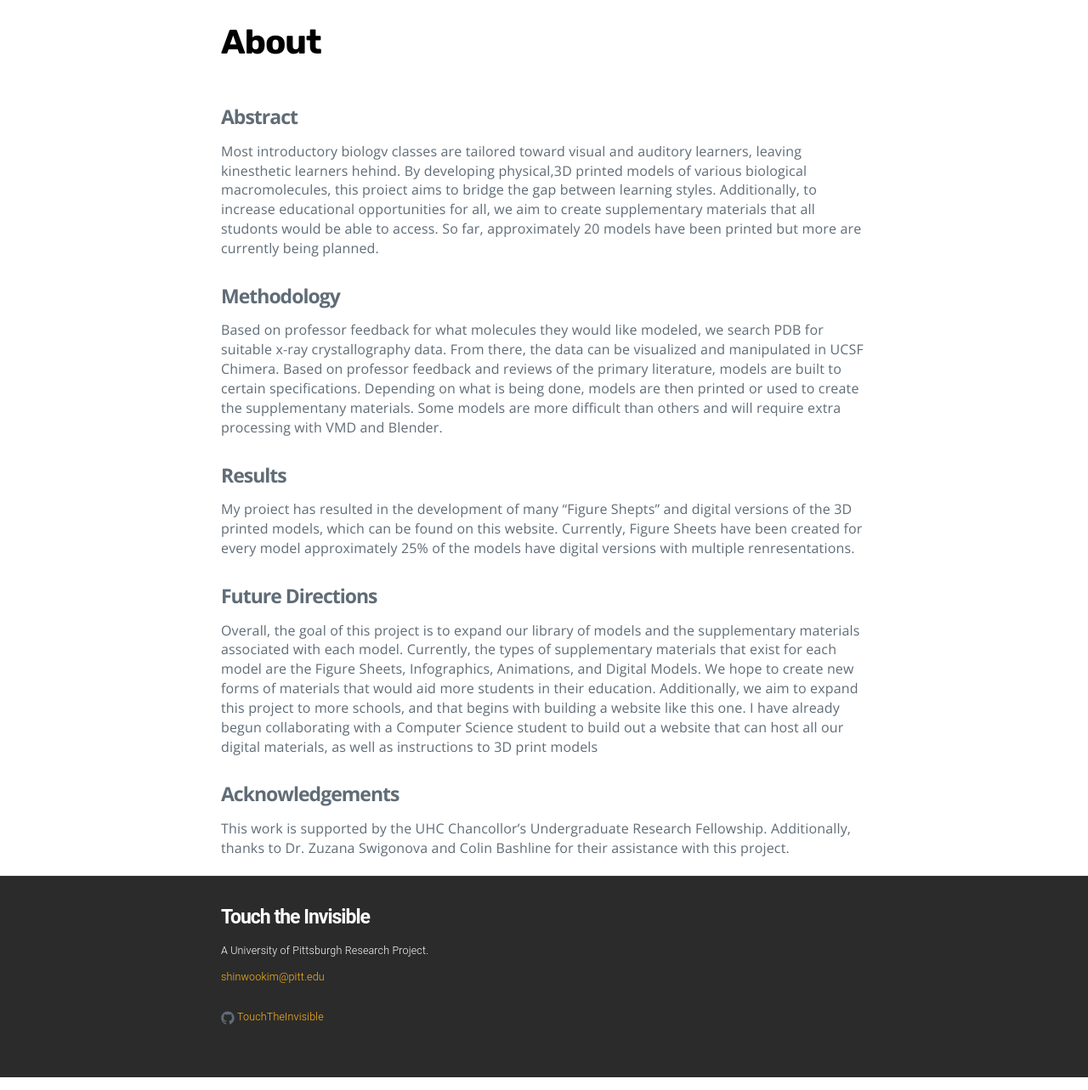
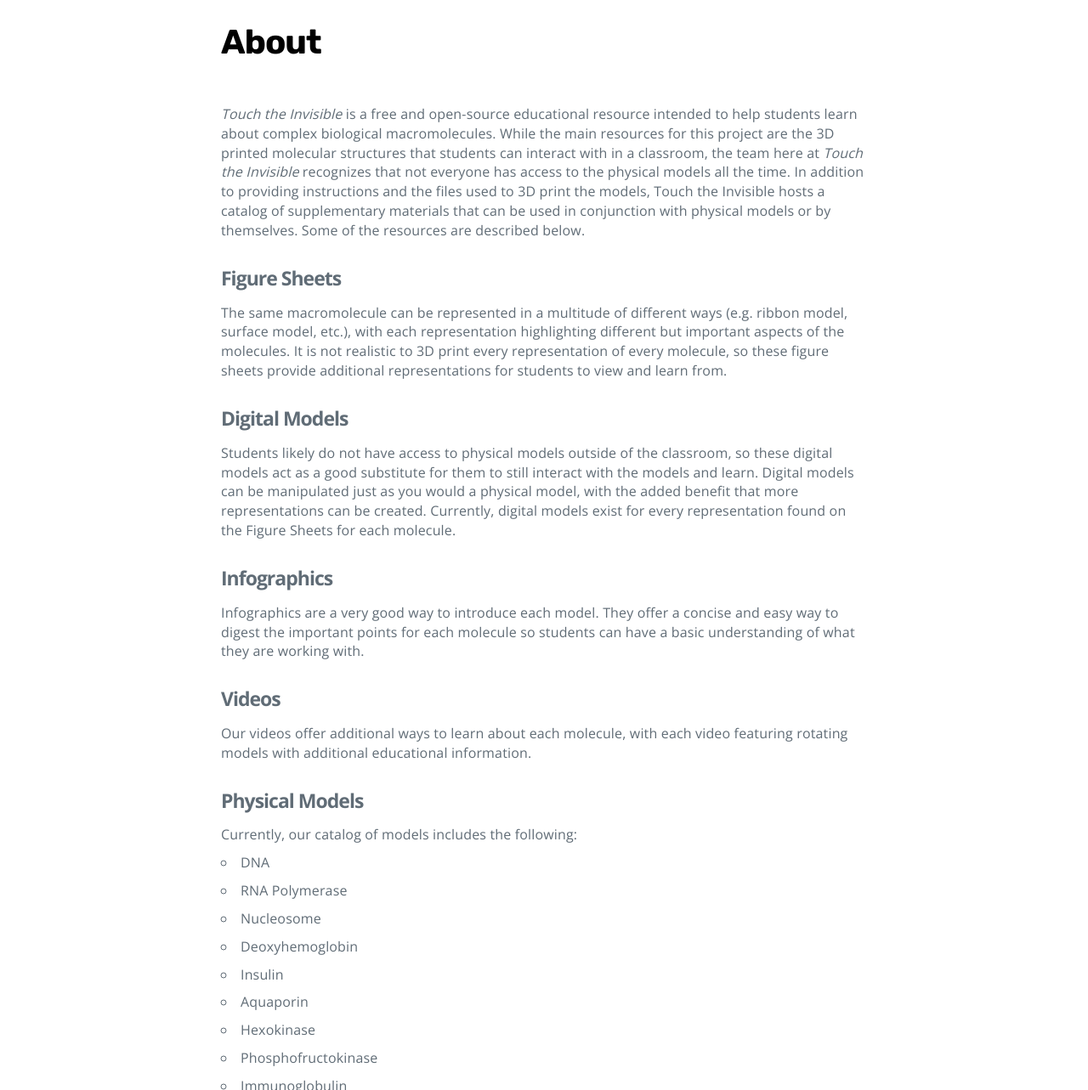
Before and after one commit to TouchTheInvisible/touchtheinvisible.github.io, a Jekyll site: the page built from about.md, in a window 1280 px wide and 1400 px high, cut to the strip 117-1400 px from the top of the window. Shown: the whole strip at 85% size. Built offline with Jekyll 4.4.1, drawn with Linux system fonts in a browser that asks for light colours; some web fonts are replaced; some of the changed text lies outside the part shown.

Commit message:
Update about.md

```diff
--- a/about.md
+++ b/about.md
@@ -3,22 +3,33 @@
 title: About
 permalink: /about/
 ---
-## Abstract
-Most introductory biologv classes are tailored toward visual and auditory learners, leaving kinesthetic learners hehind. By developing physical,3D printed models of various biological macromolecules, this proiect aims to bridge the gap between learning styles. Additionally, to increase educational opportunities for all, we aim to create supplementary materials that all
-studonts would be able to access. So far, approximately 20 models have been printed but more are currently being planned.
-## Methodology
-Based on professor feedback for what molecules they would like modeled, we search PDB for suitable x-ray crystallography data. From there, the data can be visualized and manipulated in UCSF Chimera. Based on professor feedback and reviews of the primary literature, models are built to certain specifications. Depending on what is being done, models are then printed or used to create the supplementany materials. Some models are more difficult than others and will require extra processing with VMD and Blender.
+_Touch the Invisible_ is a free and open-source educational resource intended to help students learn about complex biological macromolecules. While the main resources for this project are the 3D printed molecular structures that students can interact with in a classroom, the team here at _Touch the Invisible_ recognizes that not everyone has access to the physical models all the time. In addition to providing instructions and the files used to 3D print the models, Touch the Invisible hosts a catalog of supplementary materials that can be used in conjunction with physical models or by themselves. Some of the resources are described below.
+## Figure Sheets
+The same macromolecule can be represented in a multitude of different ways (e.g. ribbon model, surface model, etc.), with each representation highlighting different but important aspects of the molecules. It is not realistic to 3D print every representation of every molecule, so these figure sheets provide additional representations for students to view and learn from.
+## Digital Models
+Students likely do not have access to physical models outside of the classroom, so these digital models act as a good substitute for them to still interact with the models and learn. Digital models can be manipulated just as you would a physical model, with the added benefit that more representations can be created. Currently, digital models exist for every representation found on the Figure Sheets for each molecule.
+## Infographics
+Infographics are a very good way to introduce each model. They offer a concise and easy way to digest the important points for each molecule so students can have a basic understanding of what they are working with.
+## Videos
+Our videos offer additional ways to learn about each molecule, with each video featuring rotating models with additional educational information.
+## Physical Models
+Currently, our catalog of models includes the following:
++ DNA
++ RNA Polymerase
++ Nucleosome
++ Deoxyhemoglobin
++ Insulin
++ Aquaporin
++ Hexokinase
++ Phosphofructokinase
++ Immunoglobulin
++ Ribonuclease A (RNase A)
++ Aminoacyl tRNA Synthetase
++ Gramicidin
++ LARP1
++ Catabolite Activator Protein (CAP)
++ Zinc Finger Motif
 
-## Results
-My proiect has resulted in the development of many "Figure Shepts" and digital versions of
-the 3D printed models, which can be found on this website. Currently, Figure Sheets have been
-created for every model approximately 25% of the models have digital versions with multiple
-renresentations.
 
-## Future Directions
-Overall, the goal of this project is to expand our library of models and the supplementary materials associated with each model. Currently, the types of supplementary materials that exist for each model are the Figure Sheets, Infographics, Animations, and Digital Models.
-We hope to create new forms of materials that would aid more students in their
-education. Additionally, we aim to expand this project to more schools, and that begins with building a website like this one. I have already begun collaborating with a Computer Science student to build out a website that can host all our digital materials, as well as instructions to 3D print models
-
-## Acknowledgements
-This work is supported by the UHC Chancollor's Undergraduate Research Fellowship. Additionally, thanks to Dr. Zuzana Swigonova and Colin Bashline for their assistance with this project.
+We are always looking to expand our catalog of models and library of educational resources, so let us know what you would like to see by leaving a message on our contact page.## Future Directions
+We are constantly looking to expand our catalog of models and our reach. If you are interested in getting involved with Touch the Invisible or looking to implement some of these models at your own university/school, please contact either Zuzana Swigonova at [zus3@pitt.edu](mailto:zus3@pitt.edu) or Richard Fang at [richardfang@pitt.edu](mailto:richardfang@pitt.edu).
```
